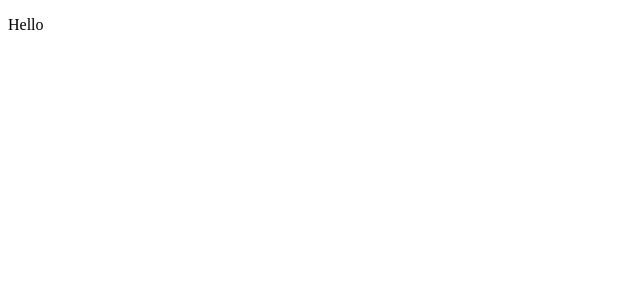
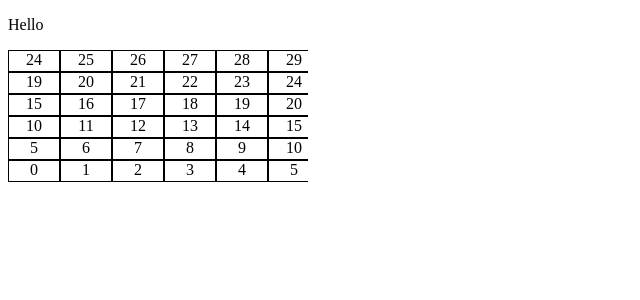
Before and after one commit to lkanand/NoFret, a React (Create React App) app in the folder client/: page / in a window 1280 px wide. Shown: the top 300 px of the page, without its empty margins (0-640 px from the left). Built offline with nearby package versions, Linux system fonts and the light colour scheme.

Commit message:
got to the point of rendering note values to strings based on their open values

```diff
--- a/client/src/App.js
+++ b/client/src/App.js
@@ -1,10 +1,12 @@
 import React, { Component } from 'react';
+import ScaleTool from "./testing/ScaleTool";
 
 class App extends Component {
   render() {
     return (
       <div>
         <p>Hello</p>
+        <ScaleTool />
       </div>
     );
   }
--- /dev/null
+++ b/client/src/testing/ScaleTool.css
@@ -0,0 +1,22 @@
+.stFret {
+	width: 50px;
+	height: 20px;
+	border: 1px black solid;
+	margin: 0;
+	text-align: center;
+	padding: auto;
+}
+
+.stFretboard {
+	width: 300px;
+	overflow-x: scroll;
+	display: flex;
+	justify-content: flex-start;
+	flex-wrap: wrap;
+}
+
+.stString {
+	flex: 1;
+	display: flex;
+	justify-content: flex-start;
+}
--- /dev/null
+++ b/client/src/testing/ScaleTool.js
@@ -0,0 +1,103 @@
+import React, {Component} from "react";
+import Ststring from "./Ststring";
+import "./ScaleTool.css";
+
+
+class ScaleTool extends Component {
+	state = {
+		scaleType: "Major",
+		scaleRoot: "G",
+		pentatonic: false,
+		tuning: "standard",
+		openStrings: []
+	};
+
+	componentDidMount() {
+		this.tuneStrings(this.state.tuning);
+	};
+
+	tuneStrings = tuning => {
+		if (tuning === "standard") {
+			this.setState({openStrings: [24, 19, 15, 10, 5, 0]});
+		} else if (tuning === "drop d") {
+			this.setState({openStrings: [24, 19, 15, 10, 5, -2]});
+		}
+		console.log("=============");
+		console.log("Tuned Strings");
+		console.log("=============");
+	}
+
+	render() {
+	    return (
+			<div className="stFretboard">
+                {this.state.openStrings.map(string => {
+                  return (
+                  	<Ststring key={string} stringvalue={string} boardstate={this.state}/>
+                  );
+                })}
+			</div>
+	    );
+	}
+}
+
+
+// const ScaleTool = () => (
+//   <div className="stFretboard">
+//   	<div className="stString" data-stStringNumber="6" >
+// 		<div className="stFret">E</div>
+// 		<div className="stFret">F</div>
+// 		<div className="stFret">F#</div>
+// 		<div className="stFret">G</div>
+// 		<div className="stFret">Ab</div>
+// 		<div className="stFret">A</div>
+// 		<div className="stFret">Bb</div>
+//   	</div>
+//   	<div className="stString" data-stStringNumber="5">
+// 		<div className="stFret">B</div>
+// 		<div className="stFret">C</div>
+// 		<div className="stFret">Db</div>
+// 		<div className="stFret">D</div>
+// 		<div className="stFret">Eb</div>
+// 		<div className="stFret">E</div>
+// 		<div className="stFret">F</div>
+//   	</div>
+//   	<div className="stString" data-stStringNumber="4">
+// 		<div className="stFret">G</div>
+// 		<div className="stFret">Ab</div>
+// 		<div className="stFret">A</div>
+// 		<div className="stFret">Bb</div>
+// 		<div className="stFret">B</div>
+// 		<div className="stFret">C</div>
+// 		<div className="stFret">Db</div>
+//   	</div>
+//   	<div className="stString" data-stStringNumber="3">
+// 		<div className="stFret">D</div>
+// 		<div className="stFret">Eb</div>
+// 		<div className="stFret">E</div>
+// 		<div className="stFret">F</div>
+// 		<div className="stFret">F#</div>
+// 		<div className="stFret">G</div>
+// 		<div className="stFret">Ab</div>
+//   	</div>
+//   	<div className="stString" data-stStringNumber="2">
+// 		<div className="stFret">A</div>
+// 		<div className="stFret">Bb</div>
+// 		<div className="stFret">B</div>
+// 		<div className="stFret">C</div>
+// 		<div className="stFret">Db</div>
+// 		<div className="stFret">D</div>
+// 		<div className="stFret">Eb</div>
+//   	</div>
+//   	<div className="stString" data-stStringNumber="1">
+// 		<div className="stFret">E</div>
+// 		<div className="stFret">F</div>
+// 		<div className="stFret">F#</div>
+// 		<div className="stFret">G</div>
+// 		<div className="stFret">Ab</div>
+// 		<div className="stFret">A</div>
+// 		<div className="stFret">Bb</div>
+//   	</div>
+//   </div>
+// );
+
+export default ScaleTool;
--- /dev/null
+++ b/client/src/testing/Stfret.js
@@ -0,0 +1,10 @@
+import React from "react";
+
+//assign note value as I create them based on each string's open value
+//assign display property as I create them based on the value (if it is in the scale display if it isn't)
+
+const Stfret = props => (
+	<div className="stFret">{props.value}</div>
+);
+
+export default Stfret;
--- /dev/null
+++ b/client/src/testing/Ststring.js
@@ -0,0 +1,42 @@
+import React, {Component} from "react";
+import Stfret from "./Stfret";
+
+
+//change strings into components
+//assign open value as I create them based on selected tuning
+
+
+class Ststring extends (Component) {
+	state = {
+		stringvalue: this.props.stringvalue,
+		boardstate: this.props.boardstate,
+		allNotes: [0, 1, 2, 3, 4, 5]
+	}
+
+	componentDidMount() {
+		this.defineFrets(this.state.stringvalue);
+	}
+
+	defineFrets = openNote => {
+		const allNotes = [];
+		for (let i=0;i<24;i++) {
+			const fretValue = openNote + i;
+			allNotes.push(fretValue);
+		}
+		this.setState({allNotes: allNotes})
+	}
+
+	render() {
+		return (
+			<div className="stString" stringvalue={this.props.stringvalue} >
+                {this.state.allNotes.map(notevalue => {
+                  return (
+					<Stfret value={notevalue} />
+                  );
+                })}
+			</div>
+		)
+	}
+}
+
+export default Ststring;
```
Also changed, not shown: client/src/testing/index.js (added).
